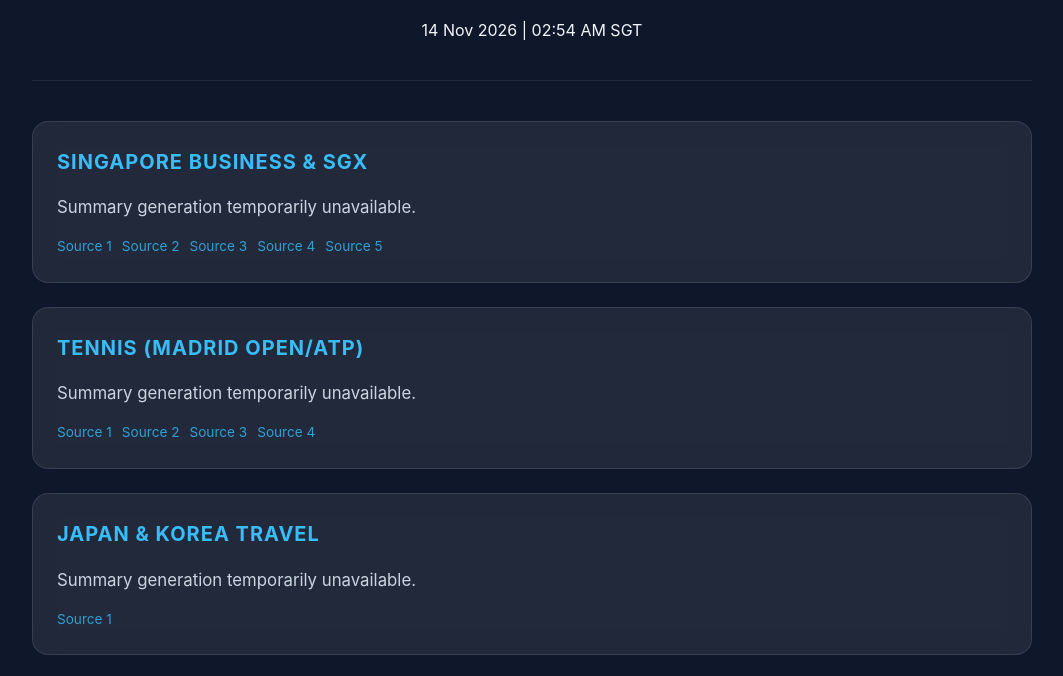
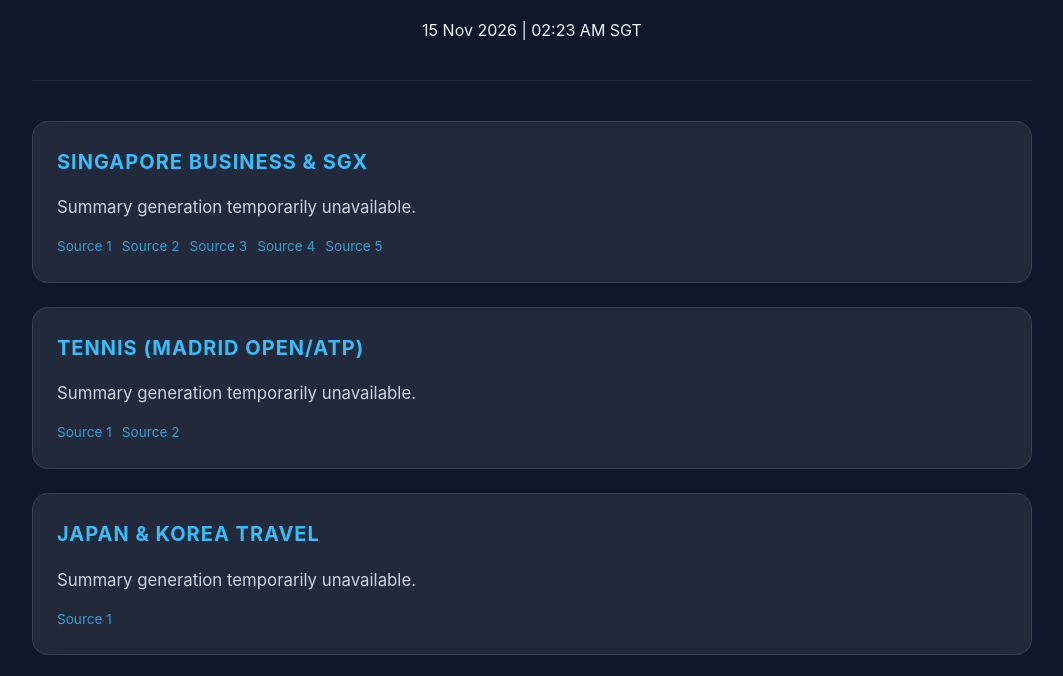
Before and after one commit to jhzeussg/dailynews, a plain HTML site: page index.html in a window 1280 px wide. Shown: the part 96-772 px from the top of the page, without its empty margins (108-1171 px from the left). Drawn offline with Linux system fonts and the light colour scheme.

Commit message:
Automated Daily Update

```diff
--- a/index.html
+++ b/index.html
@@ -4,7 +4,7 @@
 <head>
     <meta charset="UTF-8">
     <meta name="viewport" content="width=device-width, initial-scale=1.0">
-    <title>Intelligence Hub | 14 Nov 2026 | 02:54 AM SGT</title>
+    <title>Intelligence Hub | 15 Nov 2026 | 02:23 AM SGT</title>
 
     <script data-goatcounter="https://jhzeussg.goatcounter.com/count"
             async src="//gc.zgo.at/count.js"></script>
@@ -87,7 +87,7 @@
     <div class="container">
         <header>
             <h1>Intelligence Hub</h1>
-            <p>14 Nov 2026 | 02:54 AM SGT</p>
+            <p>15 Nov 2026 | 02:23 AM SGT</p>
         </header>
 
         <main>
@@ -101,7 +101,7 @@
             <div class="card">
                 <h2>Tennis (Madrid Open/ATP)</h2>
                 <div class="summary">Summary generation temporarily unavailable.</div>
-                <div class="sources"><a href="https://www.thetennisgazette.com/throwbacks/why-rafael-nadal-said-the-atp-finals-was-the-worst-tournament-to-be-underprepared-for/" target="_blank">Source 1</a> <a href="https://tennishead.net/alexander-zverev-joins-pete-sampras-on-unfortunate-list-after-losing-to-lorenzo-musetti-in-paris/" target="_blank">Source 2</a> <a href="https://tennishead.net/jessica-pegula-and-madison-keys-react-as-jannik-sinner-ends-2026-season-early-because-of-injury/" target="_blank">Source 3</a> <a href="https://sports.yahoo.com/articles/alexander-zverev-most-undeserving-world-144537248.html" target="_blank">Source 4</a> </div>
+                <div class="sources"><a href="https://www.thetennisgazette.com/throwbacks/why-rafael-nadal-said-the-atp-finals-was-the-worst-tournament-to-be-underprepared-for/" target="_blank">Source 1</a> <a href="https://tennishead.net/alexander-zverev-joins-pete-sampras-on-unfortunate-list-after-losing-to-lorenzo-musetti-in-paris/" target="_blank">Source 2</a> </div>
             </div>
 
             <div class="card">
@@ -119,7 +119,7 @@
             <div class="card">
                 <h2>Gaming Hardware</h2>
                 <div class="summary">Summary generation temporarily unavailable.</div>
-                <div class="sources"><a href="https://www.rockpapershotgun.com/amid-soaring-pc-hardware-prices-gaming-monitors-are-getting-cheaper-and-cheaper-heres-why-and-what-to-buy" target="_blank">Source 1</a> <a href="https://www.pcgamer.com/hardware/gaming-monitors/alienware-aw3226q-review/" target="_blank">Source 2</a> <a href="https://gizmodo.com/macbook-pro-with-proled-xdr-display-review-2000835221" target="_blank">Source 3</a> <a href="https://www.notebookcheck.net/AOC-launches-new-4K-gaming-monitor-with-180Hz-Penta-Tandem-QD-OLED-display.1443058.0.html" target="_blank">Source 4</a> <a href="https://www.ign.com/articles/best-deals-for-november-2-2026" target="_blank">Source 5</a> </div>
+                <div class="sources"><a href="https://www.ign.com/articles/lg-evo-c6-4k-oled-tv-pc-monitor-deal-free-xbox-controller-november-2026" target="_blank">Source 1</a> <a href="https://www.techradar.com/seasonal-sales/45-best-early-black-friday-deals-in-the-uk-nintendo-switch-2-lg-oled-tvs-airpods-5-kindle-garmin-forerunner-and-more-of-my-top-picks-this-weekend" target="_blank">Source 2</a> <a href="https://www.rockpapershotgun.com/amid-soaring-pc-hardware-prices-gaming-monitors-are-getting-cheaper-and-cheaper-heres-why-and-what-to-buy" target="_blank">Source 3</a> <a href="https://www.pcgamer.com/hardware/gaming-monitors/alienware-aw3226q-review/" target="_blank">Source 4</a> <a href="https://gizmodo.com/macbook-pro-with-proled-xdr-display-review-2000835221" target="_blank">Source 5</a> </div>
             </div>
 
         </main>
```
